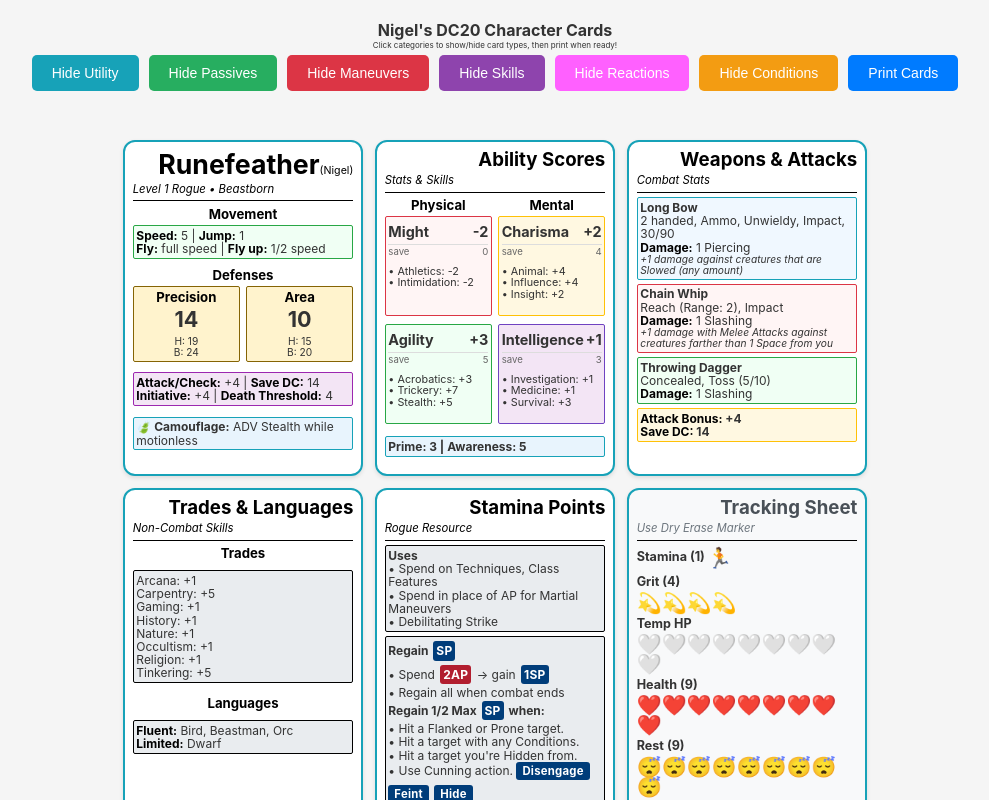
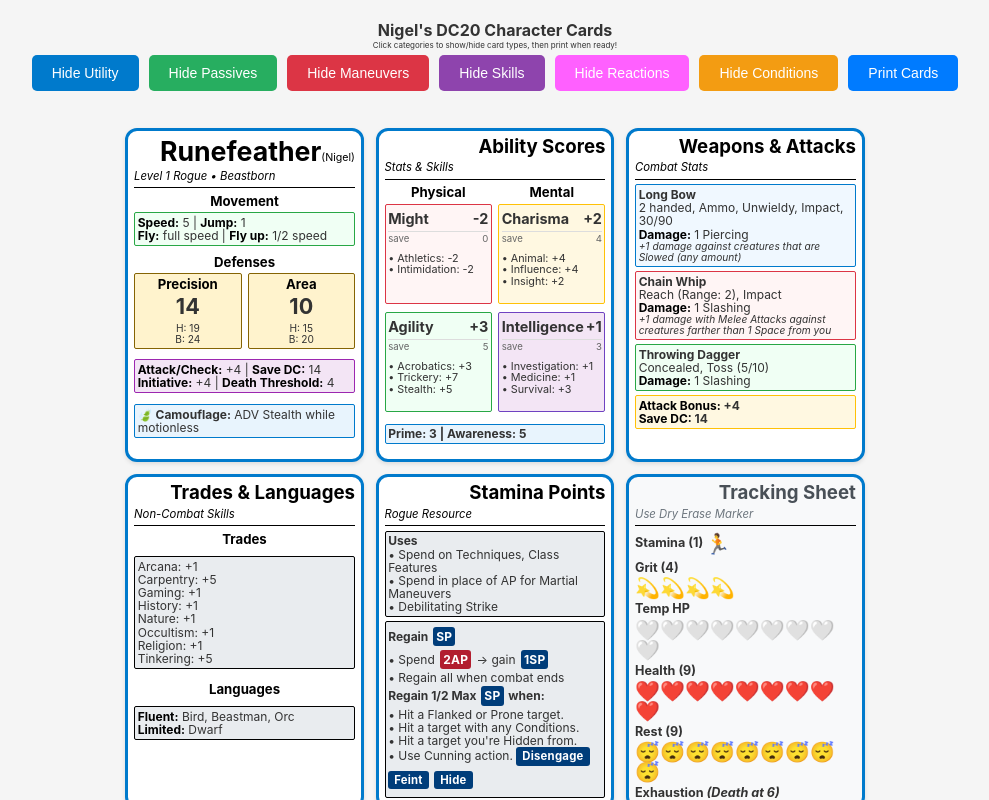
Before and after one commit to NigelThorne/dc20-cards, a React (Vite) app: page / in a window 1280 px wide. Shown: the top 800 px of the page, without its empty margins (145-1134 px from the left). Built offline with nearby package versions, Linux system fonts and the light colour scheme.

Commit message:
Refactor Condition Card and CSS Styling

```diff
--- a/src/data/cards/conditionCards.ts
+++ b/src/data/cards/conditionCards.ts
@@ -365,16 +365,14 @@ export const conditionCards: CharacterCard[] = [
     category: "condition",
     content: `
       <span class="condition-status">CONDITION</span>
-      <p>You and belongings turn to (usually) stone. You count as object and creature.</p>
+      <p>You turn to stone. Count as object and creature.</p>
       <p><strong>Effects:</strong></p>
-      <p>• Not aware of surroundings</p>
-      <p>• 10x heavier than normal</p>
-      <p>• Incapacitated</p>
-      <p>• Auto-fail Physical Saves</p>
+      <p>• Not aware of surroundings • 10x heavier</p>
+      <p>• Incapacitated • Auto-fail Physical Saves</p>
       <p>• Attacks against you have ADV</p>
       <p>• Bludgeoning Vulnerability (Double)</p>
       <p>• Resistance (Half) to all other damage</p>
-      <p>• Existing Curses / Diseases / Poisons / Conditions suspended</p>
+      <p>• Existing conditions suspended</p>
       <p>• Immune to gaining new conditions</p>
     `,
   },
--- a/src/index.css
+++ b/src/index.css
@@ -63,13 +63,6 @@ body {
     font-size: 6pt;
     -webkit-print-color-adjust: exact;
     print-color-adjust: exact;
-}
-
-@media screen {
-    body {
-        background: #f5f5f5;
-        padding: 20px;
-    }
 }
 
 @media print {
@@ -152,31 +145,23 @@ body {
 }
 
 .btn[data-category="utility"] {
-    background: #17a2b8;
+    background: #007acc;
 }
 
 .btn[data-category="utility"]:hover {
-    background: #138496;
+    background: #0056a3;
 }
 
 .card-grid {
     display: grid;
-    grid-template-columns: repeat(3, 2.5in);
-    grid-template-rows: repeat(3, 3.5in);
+    grid-template-columns: repeat(3, 2.484in);
+    grid-template-rows: repeat(3, 3.484in);
     gap: 0.125in;
     justify-content: center;
     align-content: start;
     margin: 0 auto;
     padding: 0.125in;
     max-width: 8.5in;
-}
-
-@media screen {
-    .card-grid {
-        padding: 0.25in;
-        gap: 0.125in;
-        margin: 0 auto;
-    }
 }
 
 @media print {
@@ -191,8 +176,8 @@ body {
     background: white;
     border-radius: 0.125in;
     padding: 0.06in;
-    width: 2.5in;
-    height: 3.5in;
+    width: 2.484in;
+    height: 3.484in;
     box-shadow: 0 2px 4px rgba(0, 0, 0, 0.1);
     transition: box-shadow 0.2s;
     page-break-inside: avoid;
@@ -203,13 +188,6 @@ body {
     overflow: hidden;
     box-sizing: border-box;
     margin: 0;
-}
-
-@media screen {
-    .card {
-        box-shadow: 0 2px 4px rgba(0, 0, 0, 0.1);
-        padding: 0.08in;
-    }
 }
 
 .card.tracking {
@@ -385,7 +363,7 @@ body {
 .condition-card,
 .reaction-card,
 .utility-card {
-    border: 2px solid;
+    border: 3px solid;
 }
 
 .maneuver-card {
@@ -409,7 +387,7 @@ body {
 }
 
 .utility-card {
-    border-color: #17a2b8;
+    border-color: #007acc;
 }
 
 .card-footer {
@@ -568,7 +546,7 @@ body {
 
 .prime-awareness-box {
     background: #e8f4fd;
-    border-color: #17a2b8;
+    border-color: #007acc;
     font-weight: bold;
 }
 
@@ -592,7 +570,7 @@ body {
 /* Weapon and attack colour classes */
 .ranged-weapon-box {
     background: #f0f8ff;
-    border-color: #17a2b8;
+    border-color: #007acc;
 }
 
 .melee-weapon-box {
@@ -642,7 +620,7 @@ body {
 
 .character-traits-box {
     background: #e8f4fd;
-    border-color: #17a2b8;
+    border-color: #007acc;
 }
 
 /* Page break logic for 9 cards per page */
```
